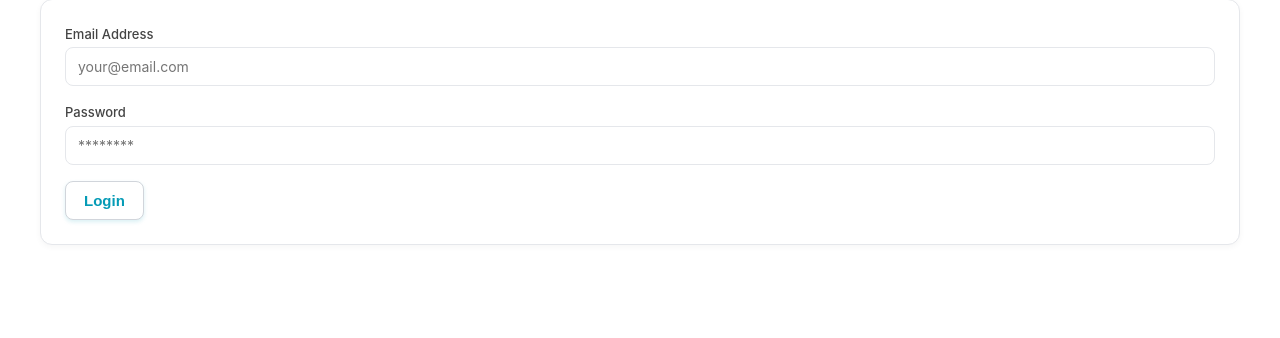
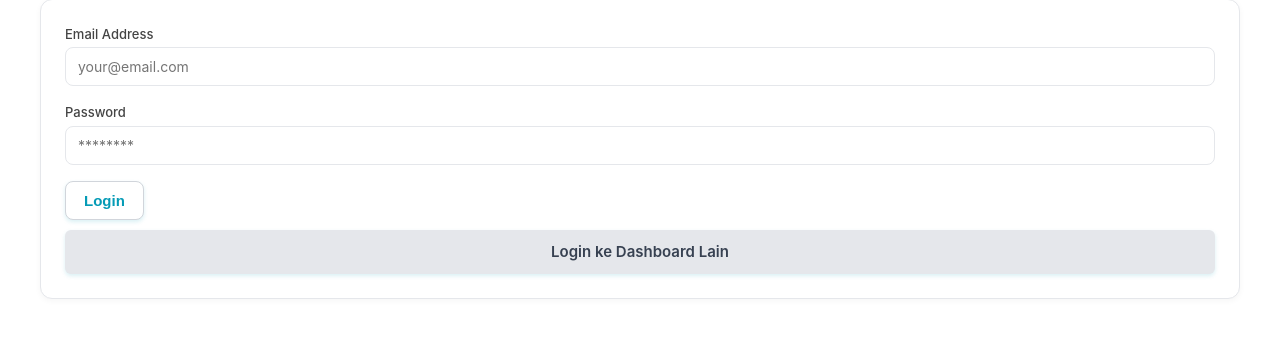
Before and after one commit to Monsterdeveloper01/Custumer-Relationship-Managemnt-Final, a PHP site: page /Public/View/Login/login.php in a window 1280 px wide. Shown: the part 176-514 px from the top of the page. Run offline with PHP 8.4, Linux system fonts and the light colour scheme.

Commit message:
Button for both login page

```diff
--- a/Public/View/Login/login.php
+++ b/Public/View/Login/login.php
@@ -74,11 +74,13 @@ if ($_SERVER['REQUEST_METHOD'] === 'POST') {
 ?>
 <!DOCTYPE html>
 <html lang="en">
+
 <head>
     <meta charset="UTF-8">
     <title>User Login</title>
     <link rel="stylesheet" href="style.css">
 </head>
+
 <body>
     <div class="container">
         <h1 class="title">Login</h1>
@@ -105,8 +107,12 @@ if ($_SERVER['REQUEST_METHOD'] === 'POST') {
                 <div class="button-group">
                     <button type="submit" class="btn primary">Login</button>
                 </div>
+                <div class="button-group" style="margin-top:10px;">
+                    <a href="../login.php" class="btn secondary">Login ke Dashboard Lain</a>
+                </div>
             </form>
         </div>
     </div>
 </body>
+
 </html>
--- a/Public/View/Login/style.css
+++ b/Public/View/Login/style.css
@@ -570,3 +570,20 @@ textarea:focus {
         border-radius: 6px;
         padding: 4px;
     }
+
+    .btn.secondary {
+  display: inline-block;
+  width: 100%;
+  padding: 10px;
+  background-color: #e5e7eb; /* abu2 */
+  color: #374151;
+  border: none;
+  border-radius: 6px;
+  text-align: center;
+  font-weight: 600;
+  cursor: pointer;
+  transition: background 0.2s ease;
+}
+.btn.secondary:hover {
+  background-color: #d1d5db;
+}
```
Also changed, not shown: Public/View/login.php (+8 -0 lines). Lines whose indentation alone changed are shown as unchanged.
